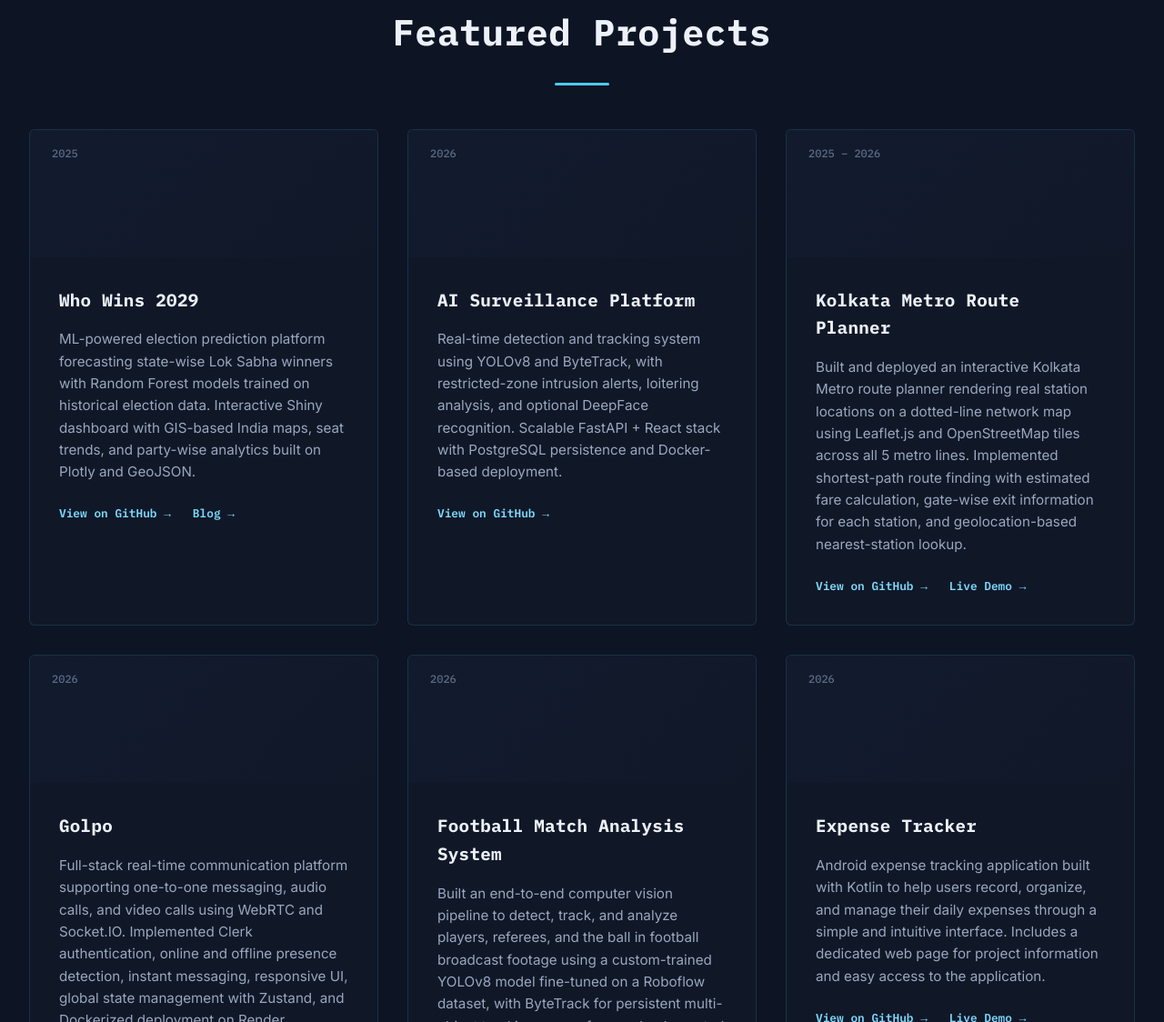
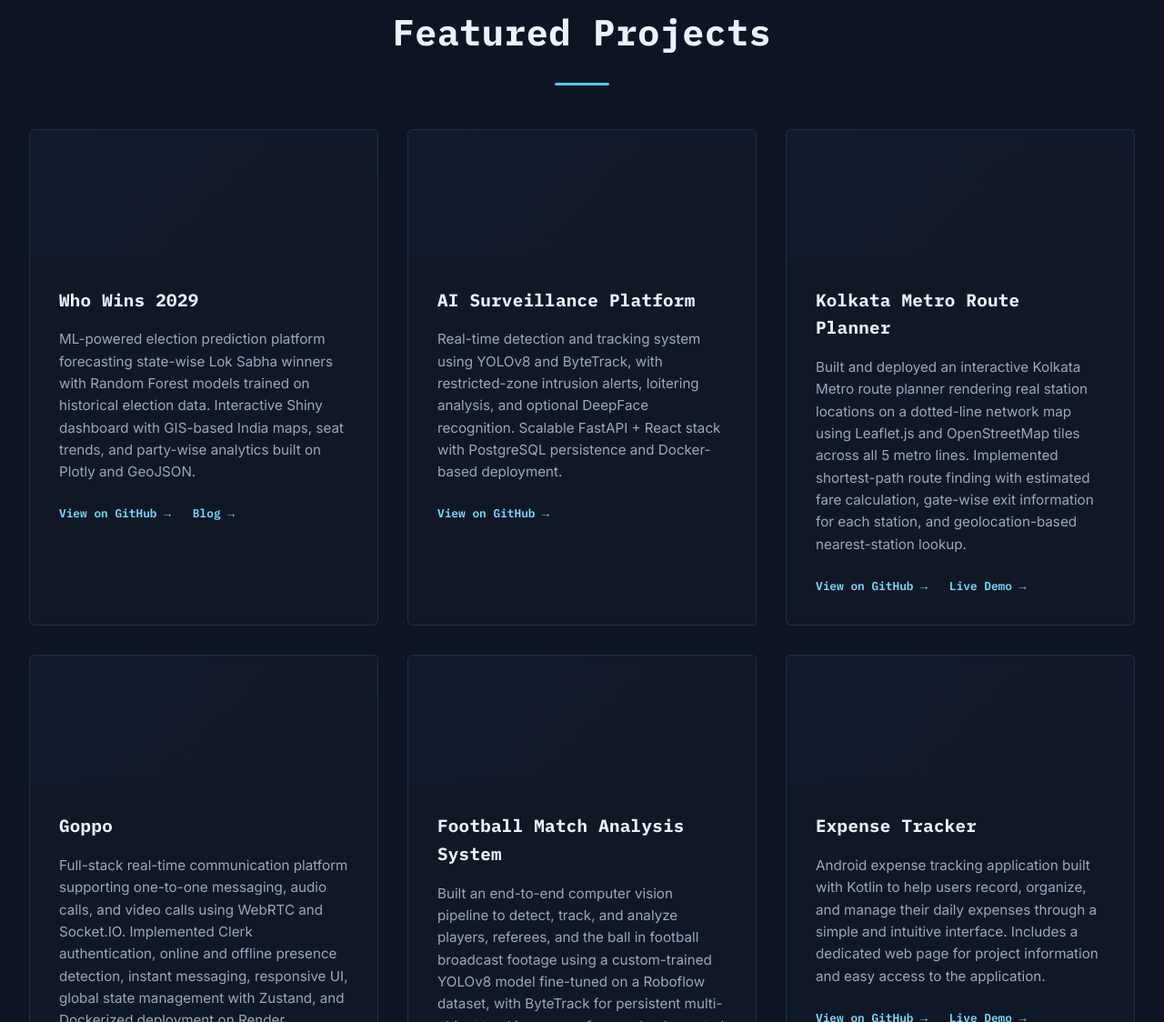
Before and after one commit to amar2512003/AmarSinha, a website: page index.html in a window 1280 px wide. Shown: the part 2568-3692 px from the top of the page at 91% size. Drawn offline with Linux system fonts and the light colour scheme.

Commit message:
year adjust

```diff
--- a/index.html
+++ b/index.html
@@ -451,9 +451,9 @@
 
                     </div>
 
-                    <span class="project-year">
-                        2025
-                    </span>
+                    <!-- <span class="project-year"> -->
+                        <!-- 2025 -->
+                    <!-- </span> -->
 
                 </div>
 
@@ -516,9 +516,9 @@
 
                     </div>
 
-                    <span class="project-year">
-                        2026
-                    </span>
+                    <!-- <span class="project-year"> -->
+                        <!-- 2026 -->
+                    <!-- </span> -->
 
                 </div>
 
@@ -579,9 +579,9 @@
 
                     </div>
 
-                    <span class="project-year">
-                        2025 &ndash; 2026
-                    </span>
+                    <!-- <span class="project-year"> -->
+                        <!-- 2025 &ndash; 2026 -->
+                    <!-- </span> -->
 
                 </div>
 
@@ -649,9 +649,9 @@
 
                     </div>
 
-                    <span class="project-year">
-                        2026
-                    </span>
+                    <!-- <span class="project-year"> -->
+                        <!-- 2026 -->
+                    <!-- </span> -->
 
                 </div>
 
@@ -659,7 +659,7 @@
                 <div class="project-content">
 
                     <h3 class="project-title">
-                        Golpo
+                        Goppo
                     </h3>
 
                     <p class="project-desc">
@@ -719,9 +719,9 @@
 
                     </div>
 
-                    <span class="project-year">
-                        2026
-                    </span>
+                    <!-- <span class="project-year"> -->
+                        <!-- 2026 -->
+                    <!-- </span> -->
 
                 </div>
 
@@ -781,9 +781,9 @@
 
                     </div>
 
-                    <span class="project-year">
-                        2026
-                    </span>
+                    <!-- <span class="project-year"> -->
+                        <!-- 2026 -->
+                    <!-- </span> -->
 
                 </div>
 
```
